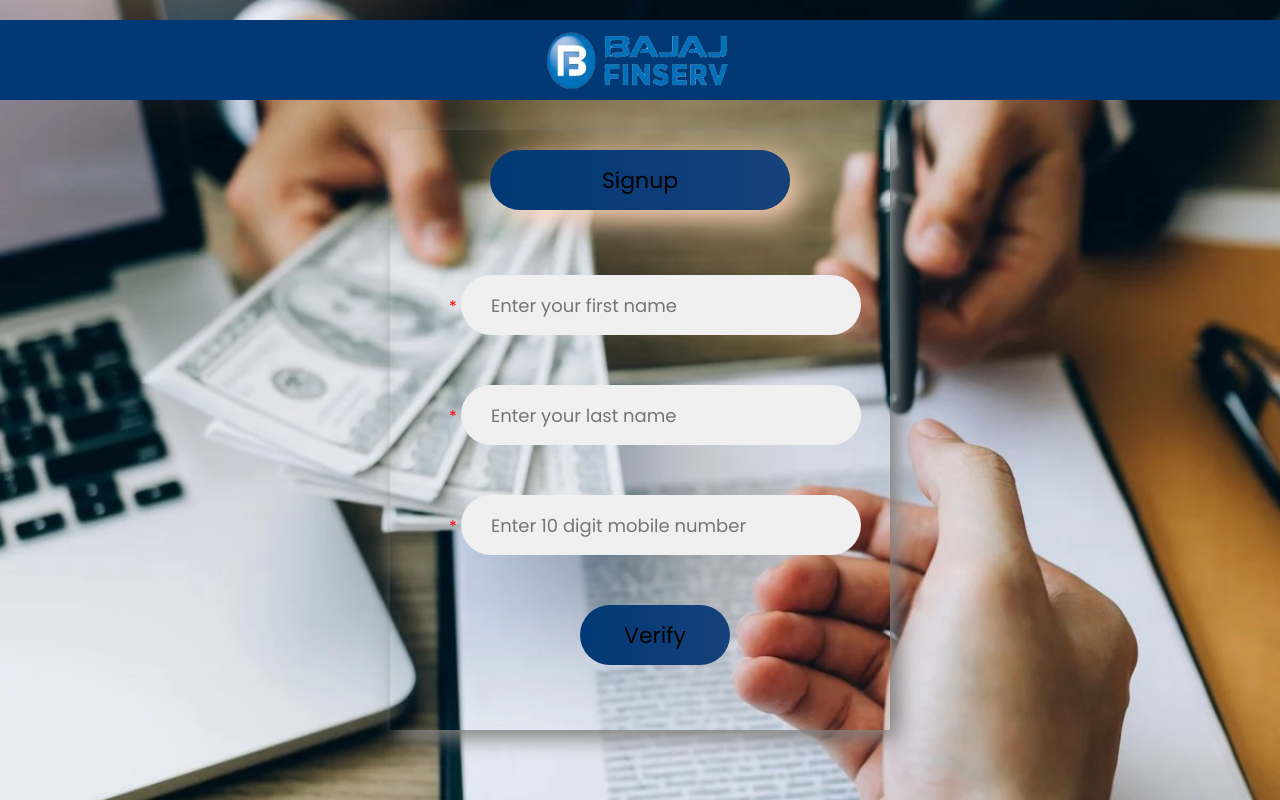
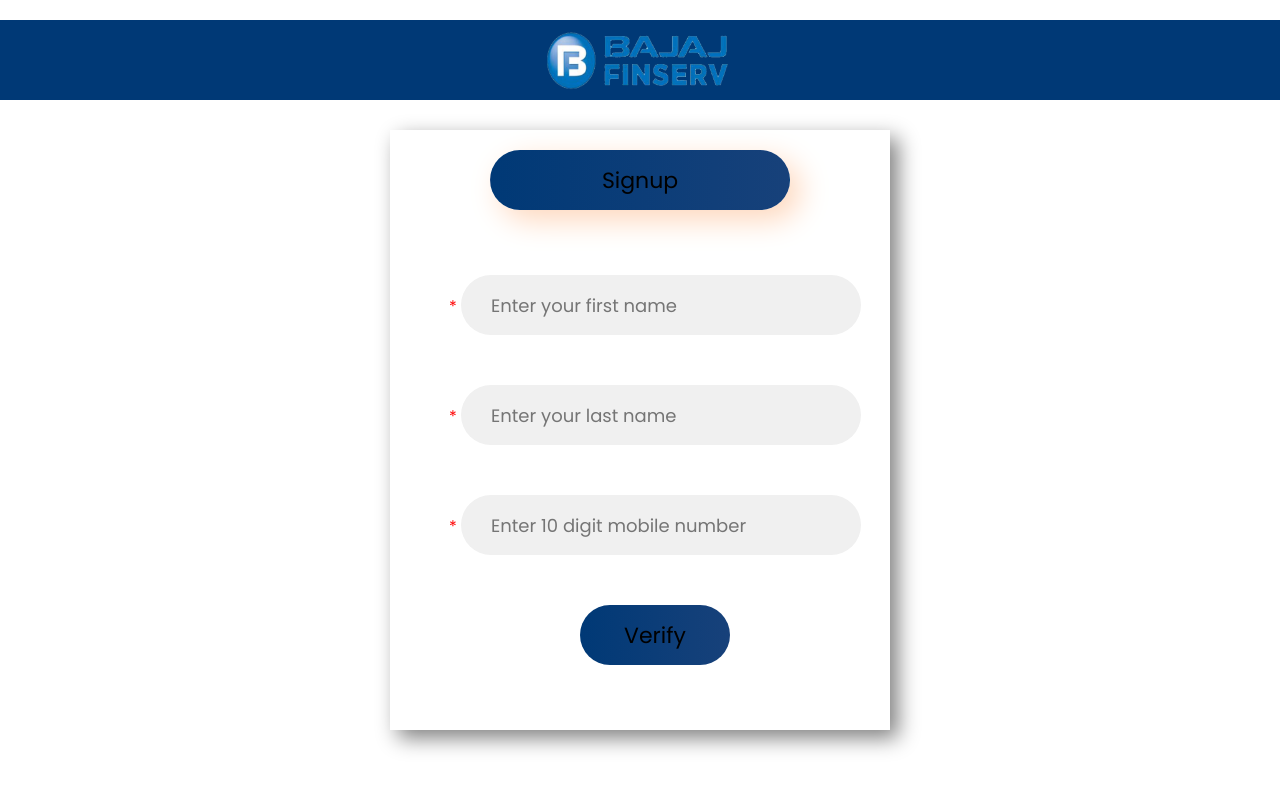
Before and after one commit to moneyfinance/dev, a Django app: page / in a window 1280 px wide. Run offline with Django 4.2, Linux system fonts and the light colour scheme; some libraries are stand-ins or nearby versions.

Commit message:
Update login.html

```diff
--- a/template/login.html
+++ b/template/login.html
@@ -16,7 +16,7 @@
     <style>
         body {
             /* Add background image inline here */
-            background: rgba(0, 0, 0, 0.5) url('{% static "images/background.webp" %}') center center no-repeat;
+            /* background: rgba(0, 0, 0, 0.5) url('{% static "images/background.webp" %}') center center no-repeat;*/
             /*background-image : url('{% static "images/background2.jpg" %}');*/
             background-size: cover;
         }
```
